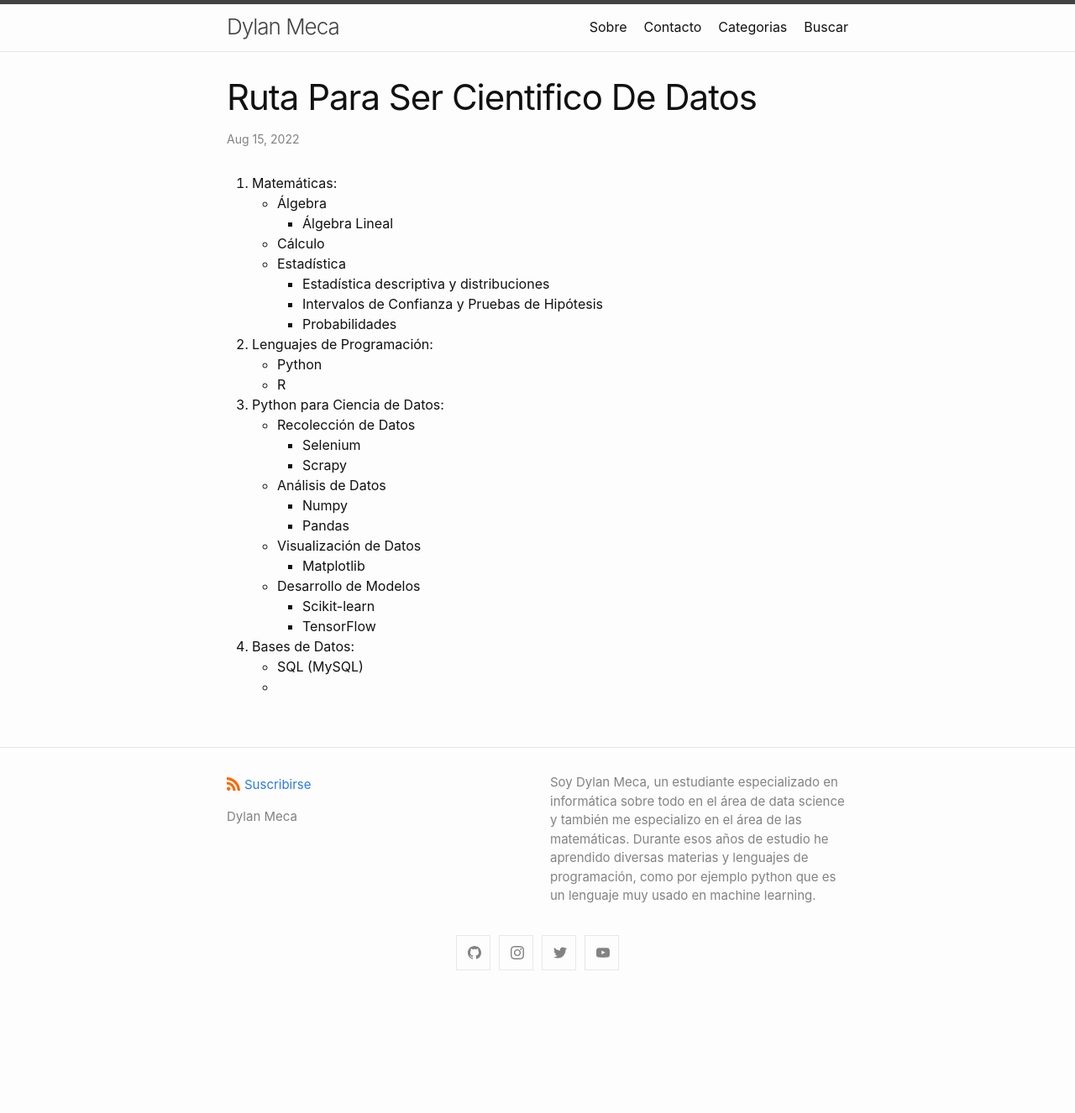
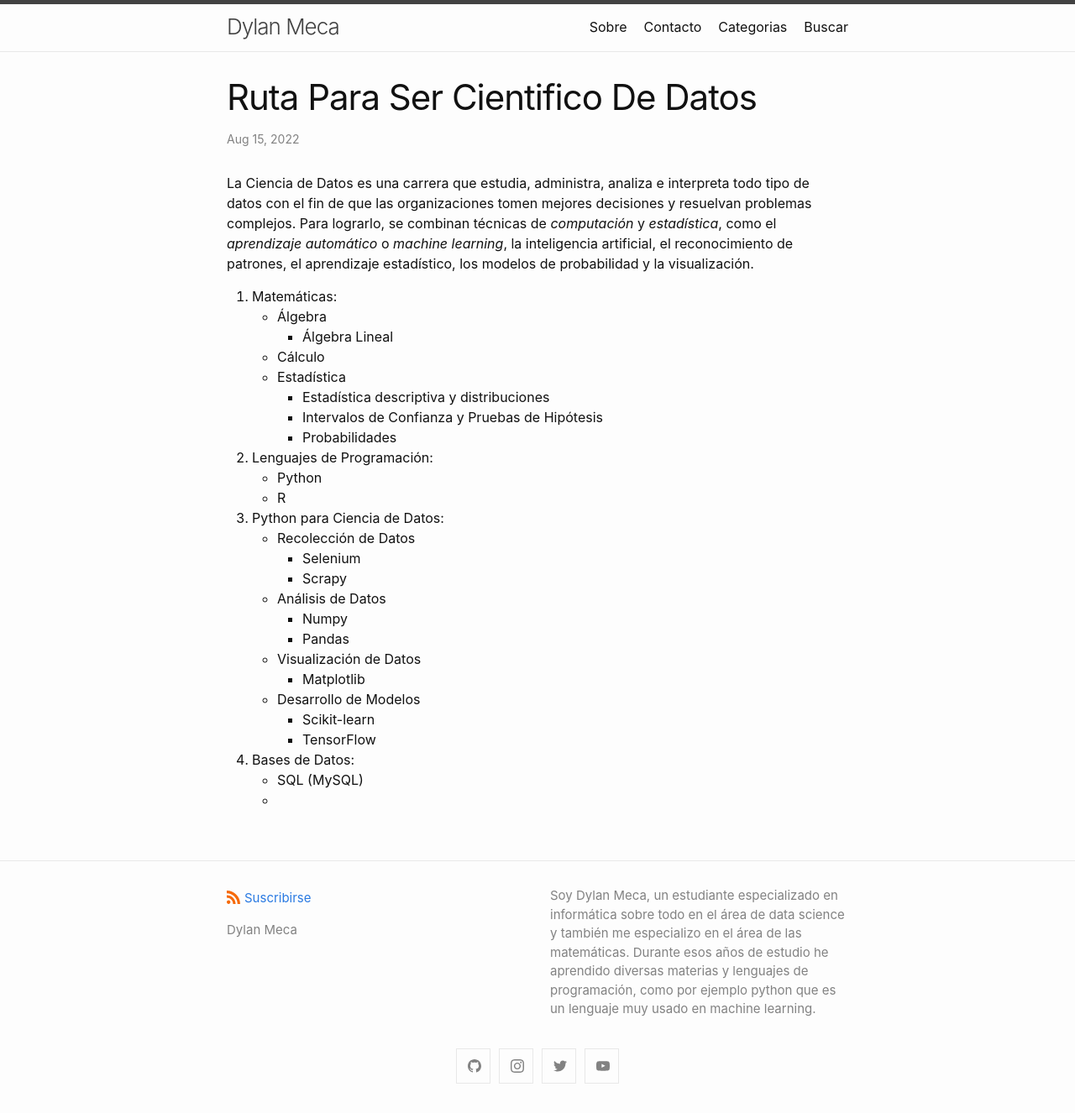
Before and after one commit to dylanmeca/dylanmeca.github.io, a Jekyll site: the page built from _posts/2022-08-15-Ruta-para-ser-Cientifico-de-Datos.md, in a window 1280 px wide. Shown: the whole page at 84% size. Built offline with Jekyll 4.4.1, drawn with Linux system fonts in a browser that asks for light colours; a script that is not in the unit is left out; comment, search, counter and statistics services are not loaded; before the commit the page ends 1191 px from its top, so only the background shows below that.

Commit message:
Update 2022-08-15-Ruta-para-ser-Cientifico-de-Datos.md

```diff
--- a/_posts/2022-08-15-Ruta-para-ser-Cientifico-de-Datos.md
+++ b/_posts/2022-08-15-Ruta-para-ser-Cientifico-de-Datos.md
@@ -4,6 +4,13 @@ permalink: /2022/08/15/Ruta-para-ser-Cientifico-de-Datos.html
 description:
 keywords:
 ---
+
+La Ciencia de Datos es una carrera que estudia, administra, analiza
+e interpreta todo tipo de datos con el fin de que las organizaciones tomen mejores decisiones y
+resuelvan problemas complejos. Para lograrlo, se combinan técnicas de
+*computación* y *estadística*, como el _aprendizaje automático_ o _machine learning_,
+la inteligencia artificial, el reconocimiento de patrones, el aprendizaje estadístico,
+los modelos de probabilidad y la visualización.
 
 1. Matemáticas:
      * Álgebra
```
